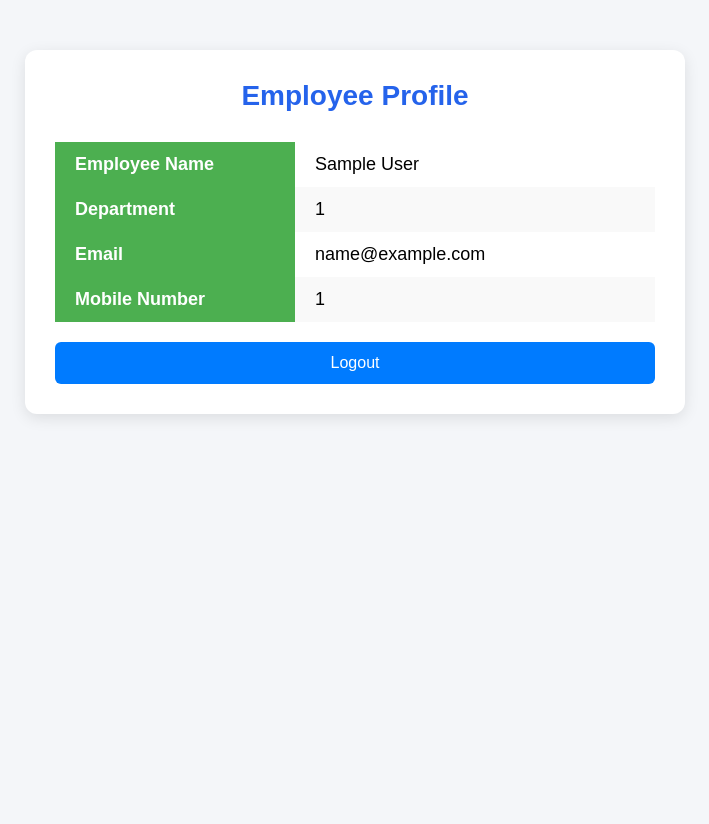
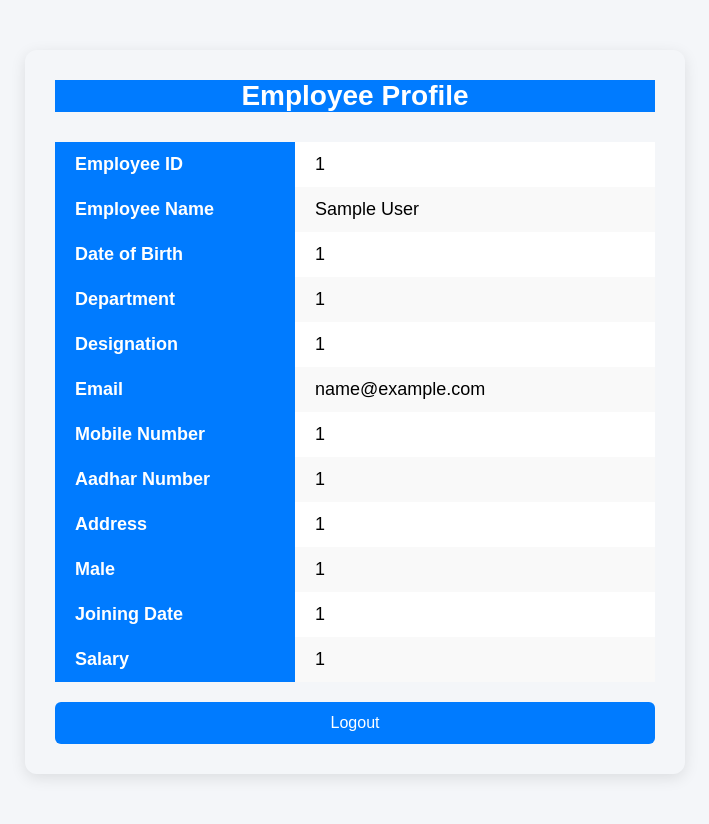
Before and after one commit to maheshshelar05/Empo-World, a Java web app: page /profile.jsp in a window 1280 px wide. Shown: the whole page, without its empty margins (285-994 px from the left). Before the commit the page ends 418 px from the top, so only its background shows below. Run offline with Tomcat 11, a stand-in JSP engine, Linux system fonts and the light colour scheme; the visitor is signed in with stand-in values (Sample User, id 1).

Commit message:
first commit

```diff
--- /dev/null
+++ b/src/main/webapp/css/profile.css
@@ -0,0 +1,84 @@
+@charset "UTF-8"; body {
+        font-family: Arial, sans-serif;
+        background: #f4f6f9;
+        margin: 0;
+        padding: 0;
+    }
+
+    .profile-container {
+        max-width: 600px;
+        margin: 50px auto;
+
+        border-radius: 12px;
+        padding: 30px;
+        box-shadow: 0 4px 15px rgba(0,0,0,0.1);
+    }
+
+    .profile-header {
+        text-align: center;
+        margin-bottom: 30px;
+        background :  #007bff;
+
+    }
+
+    .profile-header h1 {
+        color: white;
+        font-size: 28px;
+        margin: 0;
+        border-radius: 6px;
+    }
+
+    .profile-details {
+        width: 100%;
+        border-collapse: collapse;
+    }
+
+    .profile-details th, .profile-details td {
+        padding: 12px 20px;
+        text-align: left;
+        font-size: 18px;
+    }
+
+    .profile-details th {
+        background:  #007bff;
+        color: white;
+        width: 40%;
+    }
+
+    .profile-details tr:nth-child(even) {
+        background: #f9f9f9;
+    }
+
+    .profile-details tr:nth-child(odd) {
+        background: #fff;
+    }
+
+    .logout-btn {
+        display: block;
+        width: 100%;
+        margin-top: 20px;
+        padding: 12px;
+        background: #007bff;
+        color: white;
+        border: none;
+        border-radius: 6px;
+        font-size: 16px;
+        cursor: pointer;
+        transition: 0.3s;
+    }
+
+    .logout-btn:hover {
+        background: #0056b3;
+    }
+
+    /* Responsive */
+    @media(max-width: 480px){
+        .profile-container {
+            width: 90%;
+            padding: 20px;
+        }
+        .profile-details th, .profile-details td {
+            font-size: 16px;
+            padding: 10px;
+        }
+    }
--- a/src/main/webapp/profile.jsp
+++ b/src/main/webapp/profile.jsp
@@ -19,89 +19,7 @@
 <meta charset="UTF-8">
 <meta name="viewport" content="width=device-width, initial-scale=1.0">
 <title>Employee Profile</title>
-<style>
-    body {
-        font-family: Arial, sans-serif;
-        background: #f4f6f9;
-        margin: 0;
-        padding: 0;
-    }
-
-    .profile-container {
-        max-width: 600px;
-        margin: 50px auto;
-        background: #fff;
-        border-radius: 12px;
-        padding: 30px;
-        box-shadow: 0 4px 15px rgba(0,0,0,0.1);
-    }
-
-    .profile-header {
-        text-align: center;
-        margin-bottom: 30px;
-    }
-
-    .profile-header h1 {
-        color: #2563eb;
-        font-size: 28px;
-        margin: 0;
-    }
-
-    .profile-details {
-        width: 100%;
-        border-collapse: collapse;
-    }
-
-    .profile-details th, .profile-details td {
-        padding: 12px 20px;
-        text-align: left;
-        font-size: 18px;
-    }
-
-    .profile-details th {
-        background: #4CAF50;
-        color: white;
-        width: 40%;
-    }
-
-    .profile-details tr:nth-child(even) {
-        background: #f9f9f9;
-    }
-
-    .profile-details tr:nth-child(odd) {
-        background: #fff;
-    }
-
-    .logout-btn {
-        display: block;
-        width: 100%;
-        margin-top: 20px;
-        padding: 12px;
-        background: #007bff;
-        color: white;
-        border: none;
-        border-radius: 6px;
-        font-size: 16px;
-        cursor: pointer;
-        transition: 0.3s;
-    }
-
-    .logout-btn:hover {
-        background: #0056b3;
-    }
-
-    /* Responsive */
-    @media(max-width: 480px){
-        .profile-container {
-            width: 90%;
-            padding: 20px;
-        }
-        .profile-details th, .profile-details td {
-            font-size: 16px;
-            padding: 10px;
-        }
-    }
-</style>
+<link rel="stylesheet" href="css/profile.css">
 </head>
 <body>
 
@@ -111,13 +29,25 @@
     </div>
 
     <table class="profile-details">
+      <tr>
+            <th>Employee ID</th>
+            <td>${sessionScope.empId}</td>
+        </tr>
         <tr>
             <th>Employee Name</th>
             <td>${sessionScope.empName}</td>
         </tr>
         <tr>
+            <th>Date of Birth</th>
+            <td>${sessionScope.dob}</td>
+        </tr>
+        <tr>
             <th>Department</th>
             <td>${sessionScope.department}</td>
+        </tr>
+        <tr>
+            <th>Designation</th>
+            <td>${sessionScope.designation}</td>
         </tr>
         <tr>
             <th>Email</th>
@@ -126,6 +56,26 @@
         <tr>
             <th>Mobile Number</th>
             <td>${sessionScope.mobNo}</td>
+        </tr>
+          <tr>
+            <th>Aadhar Number</th>
+            <td>${sessionScope.aadharNO}</td>
+        </tr>
+        <tr>
+            <th>Address</th>
+            <td>${sessionScope.address}</td>
+        </tr>
+        <tr>
+            <th>Male</th>
+            <td>${sessionScope.empGender}</td>
+        </tr>
+          <tr>
+            <th>Joining Date</th>
+            <td>${sessionScope.joiningDate}</td>
+        </tr>
+        <tr>
+            <th>Salary</th>
+            <td>${sessionScope.salary}</td>
         </tr>
     </table>
 
```
Also changed, not shown: src/main/java/com/emp/login.java (+28 -15 lines), src/main/java/com/emp/logout.java (added, +26 -0 lines), src/main/java/com/emp/register.java (+13 -13 lines), 3 other files.
